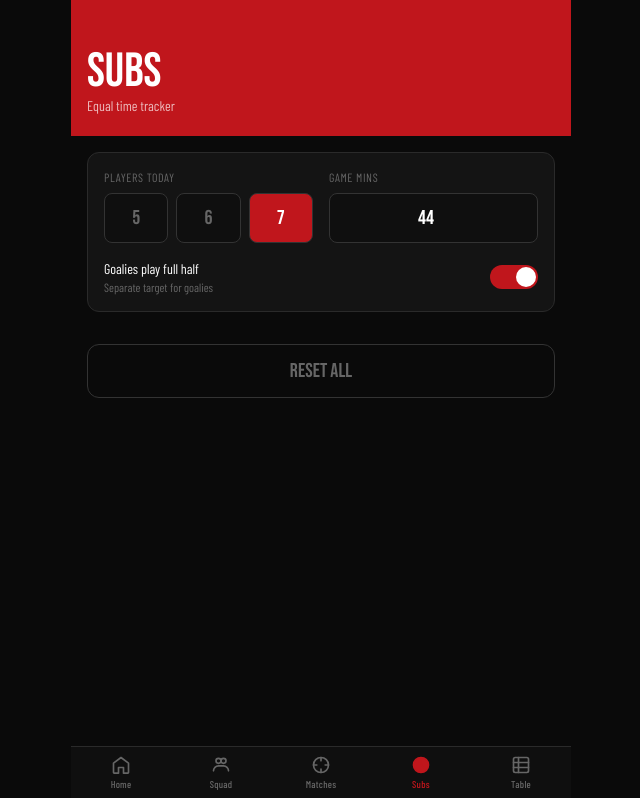
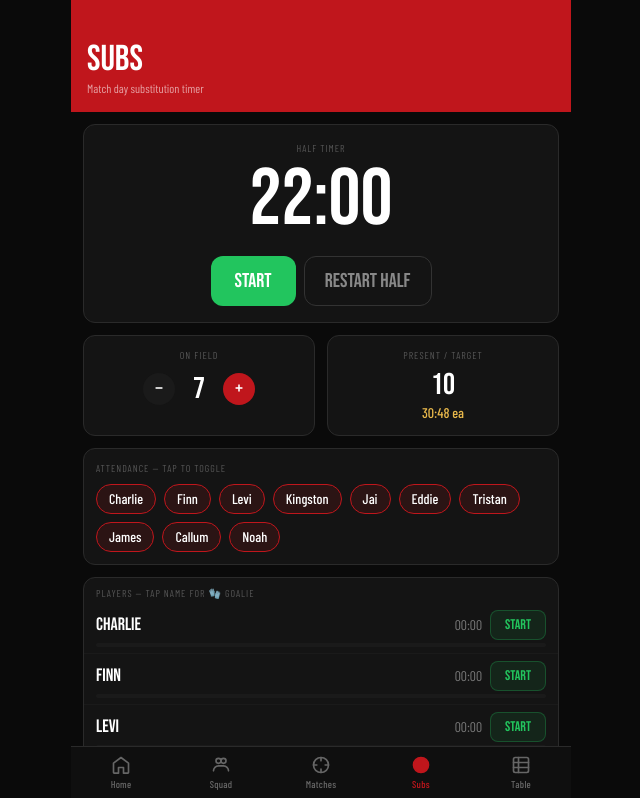
Before and after one commit to mattt237/omuafc-dragons, a React (Vite) app: page /subs in a window 1280 px wide. Shown: the top 798 px of the page, without its empty margins (319-959 px from the left). Built offline with nearby package versions, Linux system fonts and the light colour scheme; no server answers; the database is empty; a web font is replaced by a local one.

Commit message:
Redesign Subs page: game timer, attendance, compact player rows, fix BYE round 2

```diff
--- a/src/pages/Subs.jsx
+++ b/src/pages/Subs.jsx
@@ -1,192 +1,283 @@
 import { useEffect, useState, useRef } from 'react'
-import { supabase } from '../lib/supabase'
+
+const HALF_SECS = 22 * 60
+const SQUAD = ['Charlie', 'Finn', 'Levi', 'Kingston', 'Jai', 'Eddie', 'Tristan', 'James', 'Callum', 'Noah']
+
+function initPlayers() {
+  const m = {}
+  SQUAD.forEach(name => {
+    m[name] = { present: true, running: false, elapsed: 0, baseElapsed: 0, startedAt: null, isGoalie: false }
+  })
+  return m
+}
+
+function fmt(secs) {
+  const s = Math.max(0, Math.round(secs))
+  return `${String(Math.floor(s / 60)).padStart(2, '0')}:${String(s % 60).padStart(2, '0')}`
+}
 
 export default function Subs() {
-  const [players, setPlayers] = useState([])
-  const [playersToday, setPlayersToday] = useState(7)
-  const [gameLength, setGameLength] = useState(44)
-  const [goalieMode, setGoalieMode] = useState(true)
-  const [timers, setTimers] = useState({}) // { playerId: { running, elapsed, startedAt, isGoalie } }
-  const intervalRef = useRef(null)
+  const [players, setPlayers] = useState(initPlayers)
+  const [onField, setOnField] = useState(7)
+  const [halfSecs, setHalfSecs] = useState(HALF_SECS)
+  const [halfRunning, setHalfRunning] = useState(false)
+  const [halfDone, setHalfDone] = useState(false)
+  const [flash, setFlash] = useState(false)
+  const lastTickRef = useRef(null)
+  const halfRunningRef = useRef(false)
+
+  halfRunningRef.current = halfRunning
 
   useEffect(() => {
-    supabase.from('players').select('id, first_name, last_name').eq('active', true).order('first_name')
-      .then(({ data }) => {
-        if (data) {
-          setPlayers(data)
-          const init = {}
-          data.forEach(p => { init[p.id] = { running: false, elapsed: 0, startedAt: null, isGoalie: false } })
-          setTimers(init)
+    const id = setInterval(() => {
+      const now = Date.now()
+      const delta = lastTickRef.current ? (now - lastTickRef.current) / 1000 : 0.25
+      lastTickRef.current = now
+
+      if (halfRunningRef.current) {
+        setHalfSecs(prev => {
+          if (prev <= 0) return 0
+          const next = prev - delta
+          if (next <= 0) {
+            setHalfRunning(false)
+            setHalfDone(true)
+            setFlash(true)
+            setTimeout(() => setFlash(false), 3000)
+            return 0
           }
-      })
-  }, [])
-
-  // Tick every second
-  useEffect(() => {
-    intervalRef.current = setInterval(() => {
-      setTimers(prev => {
-        const now = Date.now()
-        const updated = { ...prev }
-        let changed = false
-        Object.keys(updated).forEach(id => {
-          if (updated[id].running) {
-            const extra = Math.floor((now - updated[id].startedAt) / 1000)
-            updated[id] = { ...updated[id], elapsed: updated[id].baseElapsed + extra }
-            changed = true
-          }
-        })
-        return changed ? updated : prev
-      })
-    }, 1000)
-    return () => clearInterval(intervalRef.current)
-  }, [])
-
-  function toggleTimer(id) {
-    setTimers(prev => {
-      const t = prev[id]
-      if (t.running) {
-        // Stop: freeze elapsed
-        const now = Date.now()
-        const extra = Math.floor((now - t.startedAt) / 1000)
-        return { ...prev, [id]: { ...t, running: false, elapsed: t.baseElapsed + extra, startedAt: null, baseElapsed: t.baseElapsed + extra } }
-      } else {
-        // Start
-        return { ...prev, [id]: { ...t, running: true, startedAt: Date.now(), baseElapsed: t.elapsed } }
-      }
+          return next
         })
       }
 
-  function toggleGoalie(id) {
-    setTimers(prev => ({ ...prev, [id]: { ...prev[id], isGoalie: !prev[id].isGoalie } }))
+      setPlayers(prev => {
+        let changed = false
+        const next = {}
+        SQUAD.forEach(name => {
+          const p = prev[name]
+          if (p.running) {
+            next[name] = { ...p, elapsed: p.baseElapsed + (now - p.startedAt) / 1000 }
+            changed = true
+          } else {
+            next[name] = p
+          }
+        })
+        return changed ? next : prev
+      })
+    }, 250)
+    return () => clearInterval(id)
+  }, [])
+
+  const presentCount = SQUAD.filter(n => players[n].present).length
+  const targetSecs = presentCount > 0 ? (44 * 60 * onField) / presentCount : 0
+
+  function toggleHalf() {
+    if (halfDone) return
+    lastTickRef.current = Date.now()
+    setHalfRunning(r => !r)
   }
 
-  function resetAll() {
-    setTimers(prev => {
-      const reset = {}
-      Object.keys(prev).forEach(id => { reset[id] = { running: false, elapsed: 0, startedAt: null, baseElapsed: 0, isGoalie: false } })
-      return reset
+  function restartHalf() {
+    setHalfSecs(HALF_SECS)
+    setHalfRunning(false)
+    setHalfDone(false)
+    setFlash(false)
+    lastTickRef.current = null
+  }
+
+  function togglePlayer(name) {
+    setPlayers(prev => {
+      const p = prev[name]
+      if (!p.present) return prev
+      const now = Date.now()
+      if (p.running) {
+        const elapsed = p.baseElapsed + (now - p.startedAt) / 1000
+        return { ...prev, [name]: { ...p, running: false, elapsed, baseElapsed: elapsed, startedAt: null } }
+      }
+      return { ...prev, [name]: { ...p, running: true, startedAt: now, baseElapsed: p.elapsed } }
     })
   }
 
-  function formatTime(secs) {
-    const m = Math.floor(secs / 60)
-    const s = secs % 60
-    return `${String(m).padStart(2, '0')}:${String(s).padStart(2, '0')}`
+  function toggleGoalie(name) {
+    setPlayers(prev => ({ ...prev, [name]: { ...prev[name], isGoalie: !prev[name].isGoalie } }))
   }
 
-  function getTarget(id) {
-    const t = timers[id]
-    if (!t) return gameLength * 60 / playersToday
-    if (goalieMode && t.isGoalie) return (gameLength / 2) * 60
-    const goalies = Object.values(timers).filter(x => x.isGoalie).length
-    const fieldPlayers = goalieMode ? Math.max(1, playersToday - goalies) : playersToday
-    return (gameLength * 60) / fieldPlayers
+  function togglePresent(name) {
+    setPlayers(prev => {
+      const p = prev[name]
+      if (p.present && p.running) {
+        const now = Date.now()
+        const elapsed = p.baseElapsed + (now - p.startedAt) / 1000
+        return { ...prev, [name]: { ...p, present: false, running: false, elapsed, baseElapsed: elapsed, startedAt: null } }
+      }
+      return { ...prev, [name]: { ...p, present: !p.present } }
+    })
   }
 
-  const anyRunning = Object.values(timers).some(t => t.running)
+  function resetMatch() {
+    setPlayers(initPlayers())
+    setHalfSecs(HALF_SECS)
+    setHalfRunning(false)
+    setHalfDone(false)
+    setFlash(false)
+    lastTickRef.current = null
+  }
+
+  const sorted = [...SQUAD].sort((a, b) => {
+    const pa = players[a], pb = players[b]
+    if (pa.present !== pb.present) return pa.present ? -1 : 1
+    return pb.elapsed - pa.elapsed
+  })
 
   return (
     <div className="page-content">
-      <div className="bg-[#c0161c] px-4 pt-12 pb-5">
-        <div className="font-heading text-5xl text-white">SUBS</div>
-        <div className="text-sm text-white/70 font-ui">Equal time tracker</div>
+      <div className="bg-[#c0161c] px-4 pt-10 pb-4">
+        <div className="font-heading text-4xl text-white">SUBS</div>
+        <div className="text-xs text-white/60 font-ui">Match day substitution timer</div>
       </div>
 
-      <div className="px-4 py-4 space-y-4">
+      <div className="px-3 pt-3 pb-24 space-y-3">
 
-        {/* Controls */}
-        <div className="card p-4 space-y-4">
-          <div className="flex items-center justify-between gap-4">
-            <div className="flex-1">
-              <div className="text-xs text-[#666] font-ui uppercase tracking-wider mb-2">Players today</div>
-              <div className="flex gap-2">
-                {[5, 6, 7].map(n => (
-                  <button key={n} onClick={() => setPlayersToday(n)}
-                    className="flex-1 py-2.5 rounded-lg font-heading text-xl transition-all"
-                    style={{ backgroundColor: playersToday === n ? '#c0161c' : '#0f0f0f', color: playersToday === n ? '#fff' : '#666', border: '1px solid #333' }}>
-                    {n}
+        {/* GAME TIMER */}
+        <div className="card p-4 text-center">
+          <div className="text-[10px] font-ui text-[#555] uppercase tracking-widest mb-1">Half Timer</div>
+          <div
+            className="font-heading leading-none"
+            style={{
+              fontSize: 80,
+              color: halfDone
+                ? (flash ? '#c0161c' : '#444')
+                : halfSecs < 120 ? '#e8b84b' : '#fff',
+              transition: flash ? 'color 0.3s' : 'none',
+            }}
+          >
+            {fmt(halfSecs)}
+          </div>
+          <div className="flex gap-2 mt-4 justify-center">
+            <button
+              onClick={toggleHalf}
+              disabled={halfDone}
+              className="px-6 py-2.5 rounded-xl font-heading text-xl disabled:opacity-30 transition-colors"
+              style={{ backgroundColor: halfRunning ? '#c0161c' : '#22c55e', color: '#fff' }}
+            >
+              {halfRunning ? 'PAUSE' : halfDone ? 'DONE' : 'START'}
             </button>
-                ))}
-              </div>
-            </div>
-            <div className="flex-1">
-              <div className="text-xs text-[#666] font-ui uppercase tracking-wider mb-2">Game mins</div>
-              <input type="number" value={gameLength} onChange={e => setGameLength(parseInt(e.target.value) || 44)}
-                className="w-full bg-[#0f0f0f] border border-[#333] rounded-lg px-3 py-2.5 text-white font-heading text-xl text-center focus:outline-none focus:border-[#c0161c]" />
-            </div>
-          </div>
-
-          {/* Goalie mode toggle */}
-          <div className="flex items-center justify-between">
-            <div>
-              <div className="text-sm text-white font-ui">Goalies play full half</div>
-              <div className="text-xs text-[#666] font-ui">Separate target for goalies</div>
-            </div>
-            <button onClick={() => setGoalieMode(!goalieMode)}
-              className="w-12 h-6 rounded-full transition-all relative flex-shrink-0"
-              style={{ backgroundColor: goalieMode ? '#c0161c' : '#333' }}>
-              <div className="w-5 h-5 bg-white rounded-full absolute top-0.5 transition-all"
-                style={{ left: goalieMode ? '26px' : '2px' }} />
+            <button
+              onClick={restartHalf}
+              className="px-5 py-2.5 rounded-xl font-heading text-xl border border-[#333] text-[#888]"
+            >
+              RESTART HALF
             </button>
           </div>
         </div>
 
-        {/* Player timers */}
-        <div className="space-y-2">
-          {players.map(p => {
-            const t = timers[p.id] || { running: false, elapsed: 0, isGoalie: false }
-            const target = getTarget(p.id)
-            const pct = Math.min(100, (t.elapsed / target) * 100)
-            const barColor = pct >= 100 ? '#c0161c' : pct >= 85 ? '#e8b84b' : '#22c55e'
+        {/* SETTINGS + TARGET */}
+        <div className="flex gap-3">
+          <div className="card p-3 flex-1 text-center">
+            <div className="text-[10px] font-ui text-[#555] uppercase tracking-widest mb-2">On Field</div>
+            <div className="flex items-center justify-center gap-2">
+              <button onClick={() => setOnField(n => Math.max(1, n - 1))}
+                className="w-8 h-8 rounded-full bg-[#1a1a1a] text-white font-heading text-xl">−</button>
+              <span className="font-heading text-3xl text-white w-8 text-center">{onField}</span>
+              <button onClick={() => setOnField(n => Math.min(10, n + 1))}
+                className="w-8 h-8 rounded-full bg-[#c0161c] text-white font-heading text-xl">+</button>
+            </div>
+          </div>
+          <div className="card p-3 flex-1 text-center">
+            <div className="text-[10px] font-ui text-[#555] uppercase tracking-widest mb-1">Present / Target</div>
+            <div className="font-heading text-3xl text-white">{presentCount}</div>
+            <div className="text-sm text-[#e8b84b] font-ui font-medium">{fmt(targetSecs)} ea</div>
+          </div>
+        </div>
+
+        {/* ATTENDANCE */}
+        <div className="card p-3">
+          <div className="text-[10px] font-ui text-[#555] uppercase tracking-widest mb-2">Attendance — tap to toggle</div>
+          <div className="flex flex-wrap gap-2">
+            {SQUAD.map(name => {
+              const present = players[name].present
+              return (
+                <button key={name} onClick={() => togglePresent(name)}
+                  className="px-3 py-1 rounded-full font-ui text-sm font-medium transition-all"
+                  style={{
+                    backgroundColor: present ? '#c0161c22' : '#1a1a1a',
+                    color: present ? '#fff' : '#444',
+                    border: `1px solid ${present ? '#c0161c' : '#2a2a2a'}`,
+                  }}>
+                  {name}
+                </button>
+              )
+            })}
+          </div>
+        </div>
+
+        {/* PLAYER TIMERS */}
+        <div className="card overflow-hidden">
+          <div className="px-3 pt-2 pb-0.5">
+            <div className="text-[10px] font-ui text-[#555] uppercase tracking-widest">Players — tap name for 🧤 goalie</div>
+          </div>
+          <div>
+            {sorted.map(name => {
+              const p = players[name]
+              const pct = targetSecs > 0 ? (p.elapsed / targetSecs) * 100 : 0
+              const barColor = pct > 100 ? '#a855f7' : pct >= 75 ? '#22c55e' : pct >= 50 ? '#f97316' : '#ef4444'
+              const absent = !p.present
 
               return (
-              <div key={p.id} className="card p-3">
-                <div className="flex items-center gap-3 mb-2">
-                  {/* Name + goalie toggle */}
-                  <div className="flex-1 min-w-0">
-                    <div className="font-heading text-lg text-white leading-none">{p.first_name}</div>
-                    <div className="text-xs text-[#666] font-ui">{p.last_name}</div>
-                  </div>
+                <div key={name}
+                  className="px-3 border-t border-[#1a1a1a] first:border-0"
+                  style={{ opacity: absent ? 0.3 : 1 }}>
+                  <div className="flex items-center gap-2" style={{ height: 44 }}>
+                    {/* Name */}
+                    <button
+                      onClick={() => !absent && toggleGoalie(name)}
+                      className="flex-1 text-left min-w-0 flex items-center gap-1"
+                    >
+                      <span className="font-heading text-lg text-white">{name}</span>
+                      {p.isGoalie && <span className="text-sm leading-none">🧤</span>}
+                    </button>
 
-                  {/* Time display */}
-                  <div className="text-center">
-                    <div className={`font-heading text-2xl leading-none ${t.running ? 'text-[#e8b84b]' : 'text-white'}`}>
-                      {formatTime(t.elapsed)}
-                    </div>
-                    <div className="text-[9px] text-[#555] font-ui">of {formatTime(Math.round(target))}</div>
-                  </div>
+                    {/* Elapsed */}
+                    <span
+                      className="font-ui text-sm tabular-nums w-11 text-right flex-shrink-0"
+                      style={{ color: p.running ? '#e8b84b' : '#777', fontVariantNumeric: 'tabular-nums' }}
+                    >
+                      {fmt(p.elapsed)}
+                    </span>
 
                     {/* Start/Stop */}
-                  <button onClick={() => toggleTimer(p.id)}
-                    className="w-16 py-2 rounded-xl font-heading text-sm flex-shrink-0 transition-all"
-                    style={{ backgroundColor: t.running ? '#22c55e' : '#1a1a1a', color: t.running ? '#fff' : '#aaa', border: t.running ? 'none' : '1px solid #333' }}>
-                    {t.running ? 'STOP' : 'START'}
+                    <button
+                      onClick={() => !absent && togglePlayer(name)}
+                      disabled={absent}
+                      className="w-14 rounded-lg font-heading text-sm flex-shrink-0 transition-all"
+                      style={{
+                        height: 30,
+                        backgroundColor: absent ? 'transparent' : p.running ? '#c0161c' : '#22c55e1a',
+                        color: absent ? '#333' : p.running ? '#fff' : '#22c55e',
+                        border: `1px solid ${absent ? '#222' : p.running ? 'transparent' : '#22c55e44'}`,
+                      }}
+                    >
+                      {p.running ? 'STOP' : 'START'}
                     </button>
                   </div>
-
                   {/* Progress bar */}
-                <div className="h-1.5 bg-[#1a1a1a] rounded-full overflow-hidden">
-                  <div className="h-full rounded-full transition-all duration-1000"
-                    style={{ width: `${pct}%`, backgroundColor: barColor }} />
+                  <div className="h-1 bg-[#1a1a1a] rounded-full overflow-hidden mb-1.5 -mt-1">
+                    {!absent && pct > 0 && (
+                      <div className="h-full rounded-full"
+                        style={{ width: `${Math.min(pct, 100)}%`, backgroundColor: barColor }} />
+                    )}
                   </div>
-
-                {/* Goalie toggle */}
-                {goalieMode && (
-                  <button onClick={() => toggleGoalie(p.id)}
-                    className="mt-2 text-[10px] font-ui px-2 py-0.5 rounded transition-all"
-                    style={{ backgroundColor: t.isGoalie ? '#e8b84b22' : 'transparent', color: t.isGoalie ? '#e8b84b' : '#444', border: `1px solid ${t.isGoalie ? '#e8b84b' : '#222'}` }}>
-                    {t.isGoalie ? '🧤 Goalie' : 'Set as Goalie'}
-                  </button>
-                )}
                 </div>
               )
             })}
           </div>
+        </div>
 
-        {/* Reset */}
-        <button onClick={resetAll}
-          className="w-full py-3 rounded-xl font-heading text-xl border border-[#333] text-[#666] active:bg-[#1a1a1a]">
-          RESET ALL
+        {/* RESET */}
+        <button
+          onClick={resetMatch}
+          className="w-full py-3 rounded-xl font-heading text-xl text-[#c0161c] border border-[#c0161c33] active:bg-[#c0161c11]"
+        >
+          RESET MATCH
         </button>
 
       </div>
```
Also changed, not shown: 1 other file (tests, documents, lock files or other folders). Lines whose indentation alone changed are shown as unchanged.
